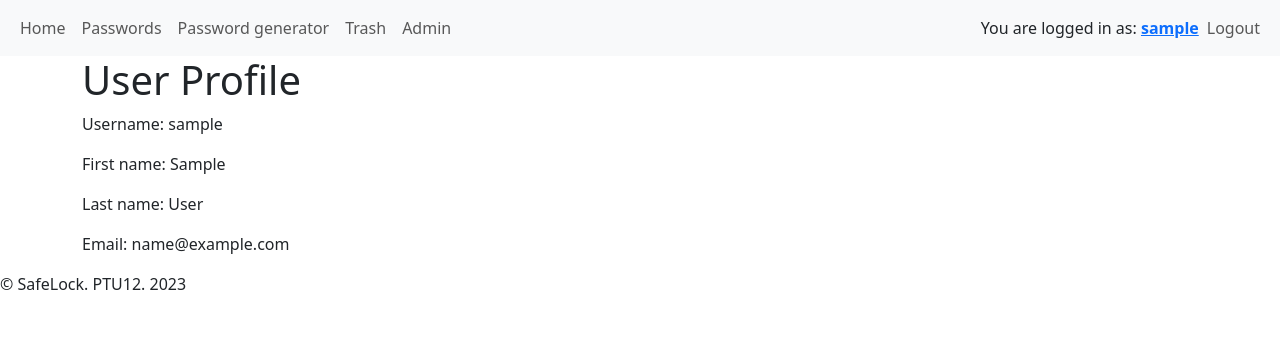
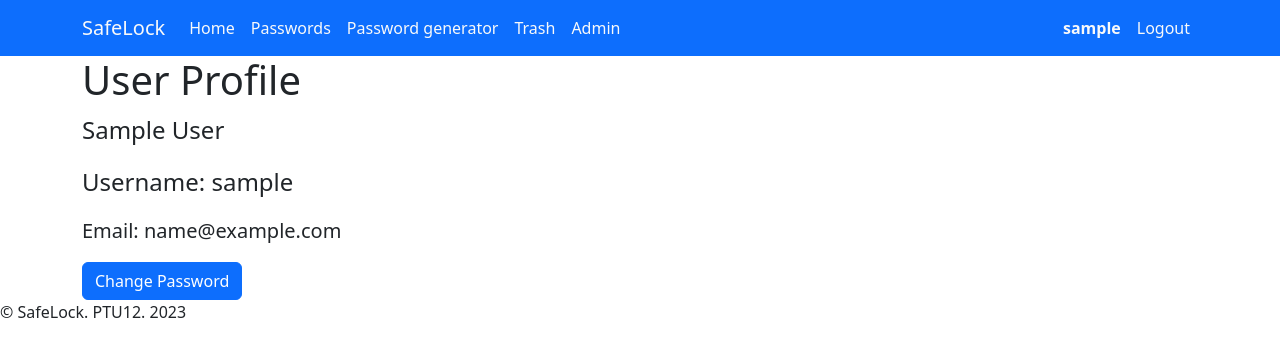
Before and after one commit to bro256/safelock, a Django app: page /user_profile/profile/ in a window 1280 px wide. Shown: the top 357 px of the page. Run offline with Django 3.2, Linux system fonts and the light colour scheme; the visitor is signed in with stand-in values (Sample User, id 1); some libraries are stand-ins or nearby versions.

Commit message:
nav bar, paginator, profile improvements

```diff
--- a/safelock/secret_manager/templates/base.html
+++ b/safelock/secret_manager/templates/base.html
@@ -15,9 +15,9 @@
 </head>
 <body>
 {% if user.is_authenticated %}
-    <header>
-        <nav class="navbar navbar-expand-lg navbar-light bg-light">
-            <div class="container-fluid">
+    {% comment %} <header>
+        <nav class="navbar navbar-expand-md navbar-light bg-light">
+            <div class="container">
                 <div class="collapse navbar-collapse" id="navbarNavAltMarkup">
                     <div class="navbar-nav">
                         <a class="nav-link" href="{% url 'index' %}">{% trans "home"|capfirst %}</a>
@@ -35,7 +35,49 @@
                 </div>
             </div>
         </nav>
+    </header> {% endcomment %}
+    <header>
+        <nav class="navbar navbar-expand-md navbar-light bg-primary">
+            <div class="container">
+                <a class="navbar-brand text-light" href="#">SafeLock</a>
+                <button class="navbar-toggler" type="button" data-bs-toggle="collapse" data-bs-target="#navbarNav" aria-controls="navbarNav" aria-expanded="false" aria-label="Toggle navigation">
+                    <span class="navbar-toggler-icon"></span>
+                </button>
+                <div class="collapse navbar-collapse" id="navbarNav">
+                    <ul class="navbar-nav ml-auto">
+                        <li class="nav-item">
+                            <a class="nav-link text-light" href="{% url 'index' %}">{% trans "home"|capfirst %}</a>
+                        </li>
+                        <li class="nav-item">
+                            <a class="nav-link text-light" href="{% url 'password_entry_list' %}">{% trans "passwords"|capfirst %}</a>
+                        </li>
+                        <li class="nav-item">
+                            <a class="nav-link text-light" href="{% url 'password_generator' %}">{% trans "password generator"|capfirst %}</a>
+                        </li>
+                        <li class="nav-item">
+                            <a class="nav-link text-light" href="{% url 'password_entry_list_trash' %}">{% trans "trash"|capfirst %}</a>
+                        </li>
+                        {% if user.is_staff or user.is_superuser %}
+                            <li class="nav-item">
+                                <a class="nav-link text-light" href="{% url 'admin:index' %}">{% trans "admin"|capfirst %}</a>
+                            </li>
+                        {% endif %}
+                    </ul>
+                    <ul class="navbar-nav ms-auto">
+                        <li class="nav-item">
+                            <a class="nav-link fw-bolder text-light" href="{% url 'profile' %}">{{ user.username }}</a>
+                        </li>
+                        <li class="nav-item">
+                            <a class="nav-link text-light" href="{% url 'logout' %}">{% trans "logout"|capfirst %}</a>
+                        </li>
+                    </ul>
+                </div>
+            </div>
+        </nav>
     </header>
+
+
+
 {% endif %}
 <main>
 {% if messages %}
--- a/safelock/user_profile/templates/registration/login.html
+++ b/safelock/user_profile/templates/registration/login.html
@@ -13,7 +13,7 @@
         {% if request.GET.next and '/accounts/' not in request.GET.next %}
             <input type="hidden" name="next" value="{{ request.GET.next }}">
         {% endif %}
-        <p><button type="submit">Log in</button></p>
+        <button class="btn btn-primary" type="submit">Log in</button>
     </form>
     {% comment %} <p><a href="{% url 'password_reset' %}">Forgot password?</a></p> {% endcomment %}
     <p>If you do not have an account, please <a href="{% url 'signup' %}">sign up</a>.
--- a/safelock/user_profile/templates/registration/password_change.html
+++ b/safelock/user_profile/templates/registration/password_change.html
@@ -8,6 +8,6 @@
         <div class="basic-form">
             {{ form.as_p }}
         </div>
-    <button type="submit">Change Password</button>
+        <button class="btn btn-primary" type="submit">Change Password</button>
     </form>
 {% endblock %}
--- a/safelock/user_profile/templates/user_profile/profile.html
+++ b/safelock/user_profile/templates/user_profile/profile.html
@@ -1,9 +1,9 @@
 {% extends 'base.html' %}
-{% block title %} Login to {{ block.super }} {% endblock title %}
+{% block title %} Change User Password {% endblock title %}
 {% block content %}
     <h1>User Profile</h1>
-    <p>Username: {{ user.username }}</p>
-    <p>First name: {{ user.first_name }}</p>
-    <p>Last name: {{ user.last_name }}</p>
-    <p>Email: {{ user.email }}</p>
+    <p class="fs-4">{{ user.first_name }} {{ user.last_name }}</p>
+    <p class="fs-4">Username: {{ user.username }}</p>
+    <p class="fs-5">Email: {{ user.email }}</p>
+    <a class="btn btn-primary" href="{% url 'password_change' %}" role="button">Change Password</a>
 {% endblock content %}
```
Also changed, not shown: safelock/secret_manager/templates/includes/paginator_nav.html (+29 -2 lines). Lines whose indentation alone changed are shown as unchanged.
